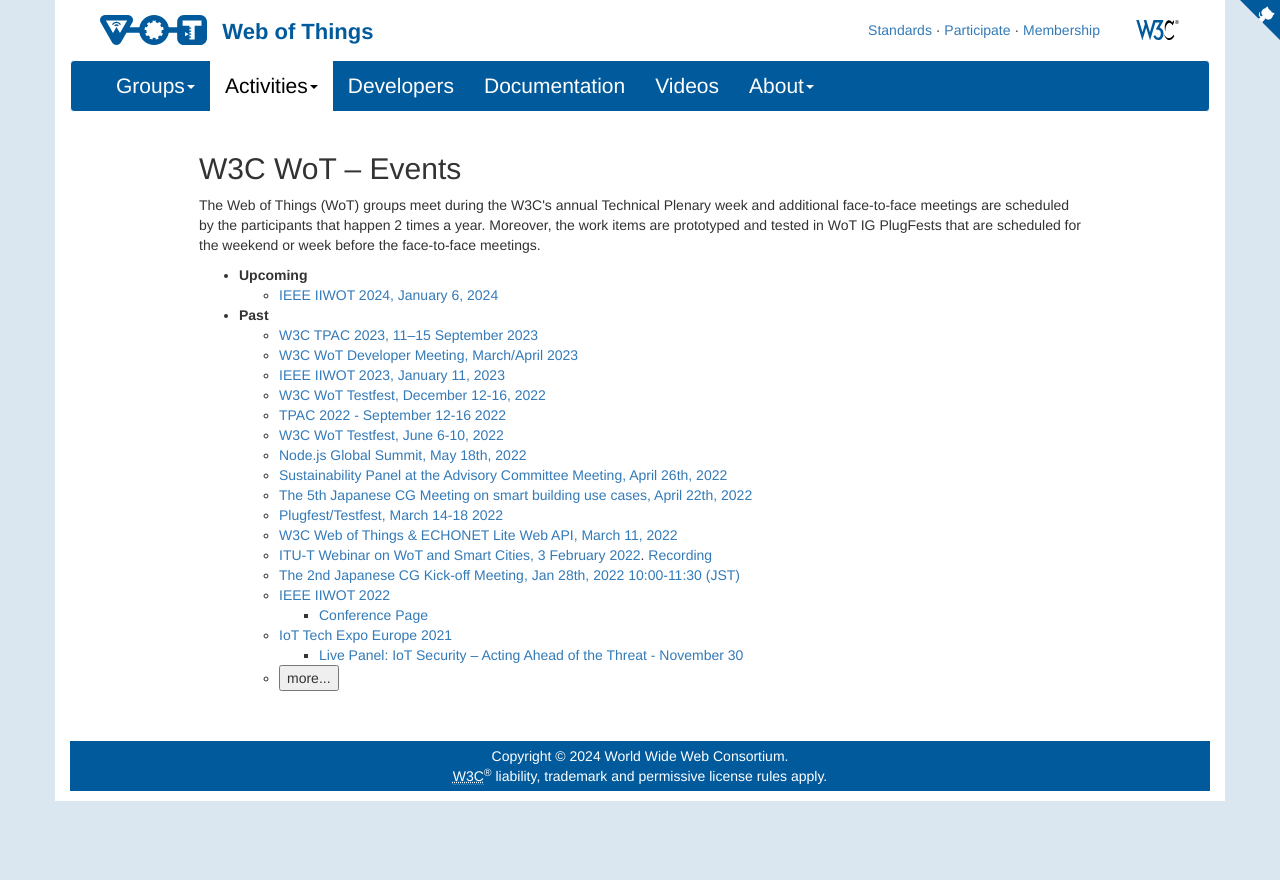
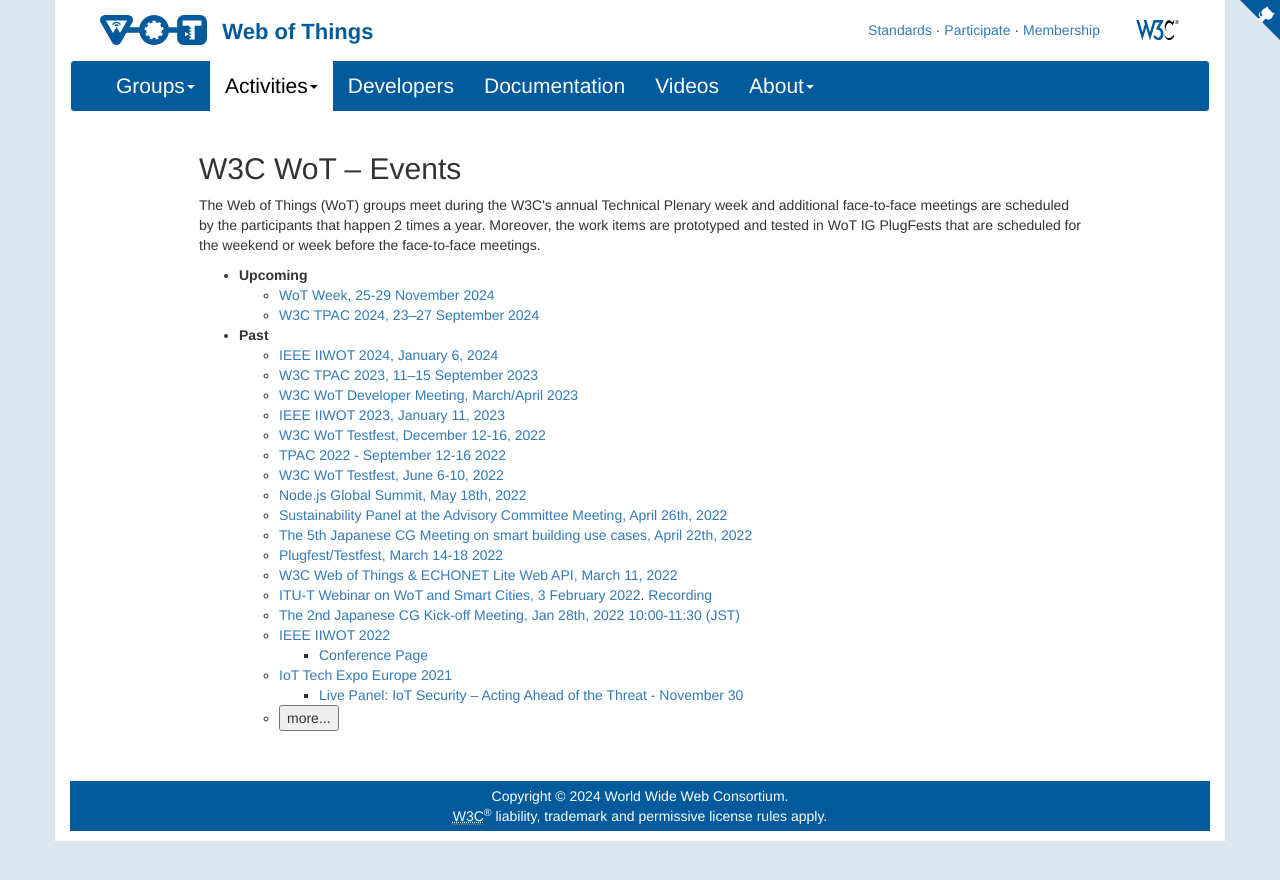
Before and after one commit to w3c/wot-marketing, a Jekyll site: the page built from docs/activities/events/index.html, in a window 1280 px wide. Shown: the top 880 px of the page. Built offline with Jekyll 4.4.1, drawn with Linux system fonts in a browser that asks for light colours; nearby versions of some CDN libraries; comment, search, counter and statistics services are not loaded.

Commit message:
add new upcoming events

```diff
--- a/docs/activities/events/index.html
+++ b/docs/activities/events/index.html
@@ -28,12 +28,14 @@
 		<li>
 			<strong>Upcoming</strong>
 			<ul>
-			    <li><a href="https://iiwot24.nws.cs.unibo.it/">IEEE IIWOT 2024, January 6, 2024</a></li>
+				<li><a href="https://www.w3.org/WoT/IG/wiki/Wiki_for_WoT_Week_2024_planning">WoT Week, 25-29 November 2024</a></li>
+				<li><a href="https://www.w3.org/2024/09/TPAC/Overview.html">W3C TPAC 2024, 23–27 September 2024</a></li>
 			</ul>
 		</li>
 		<li>
 			<strong>Past</strong>
 			<ul>
+				<li><a href="https://iiwot24.nws.cs.unibo.it/">IEEE IIWOT 2024, January 6, 2024</a></li>
 				<li><a href="https://www.w3.org/2023/09/TPAC/">W3C TPAC 2023, 11–15 September 2023</a></li>
 				<li><a href="https://github.com/w3c/wot-testing/tree/main/events/2023.03.DevMtg">W3C WoT Developer Meeting, March/April 2023</a></li>
 				<li><a href="https://iiwot23.nws.cs.unibo.it">IEEE IIWOT 2023, January 11, 2023</a></li>
```
